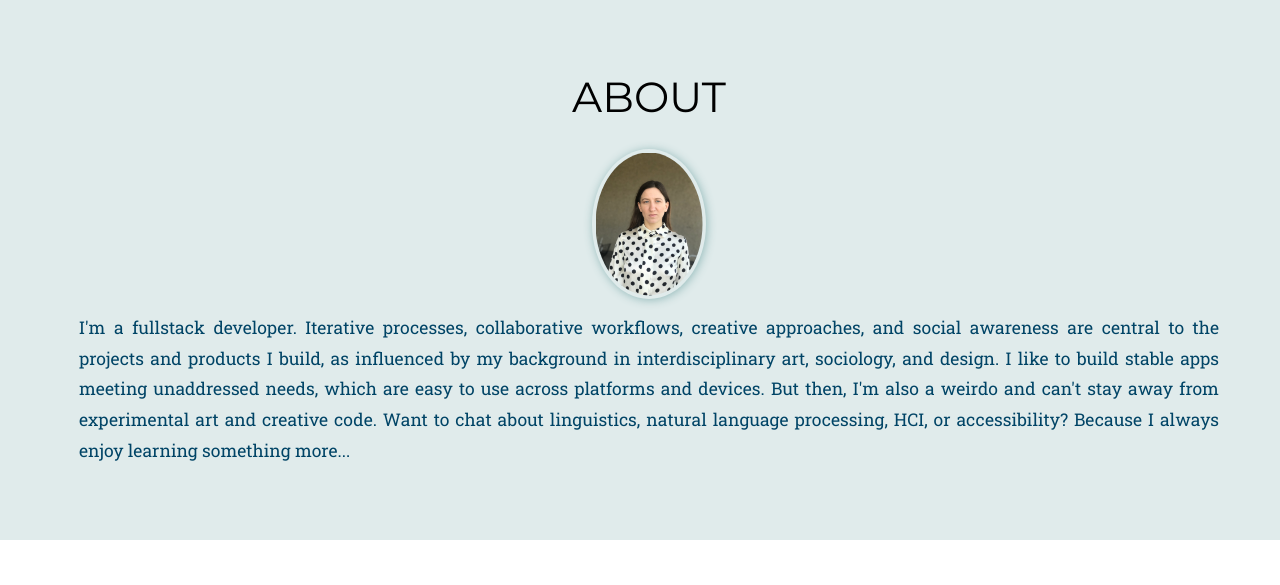
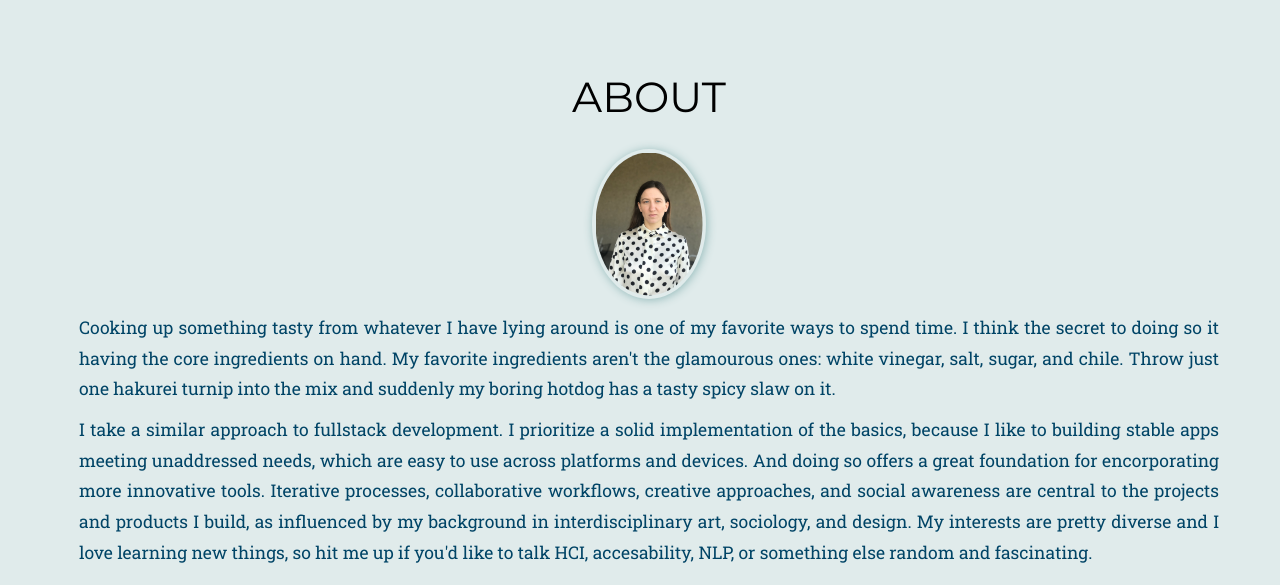
Before and after one commit to pixiephreak/tech-portfolio, a website: page index.html in a window 1280 px wide. Shown: the part 906-1491 px from the top of the page. Drawn offline with nearby package versions, Linux system fonts and the light colour scheme; a web font is replaced by a local one.

Commit message:
update info

```diff
--- a/index.html
+++ b/index.html
@@ -152,7 +152,9 @@
       <div class="row text-center">
         <div class="col-md-12">
           <img src="assets/imgs/bioPic.jpg" alt="headshot" class='img-circle img-responsive center-block'>
-          <p class="copy"> I'm a fullstack developer. Iterative processes, collaborative workflows, creative approaches, and social awareness are central to the projects and products I build, as influenced by my background in interdisciplinary art, sociology, and design. I like to build stable apps meeting unaddressed needs, which are easy to use across platforms and devices. But then, I'm also a weirdo and can't stay away from experimental art and creative code. Want to chat about linguistics, natural language processing, HCI, or accessibility? Because I always enjoy learning something more... </p>
+          <p class="copy">Cooking up something tasty from whatever I have lying around is one of my favorite ways to spend time. I think the secret to doing so it having the core ingredients on hand.
+          My favorite ingredients aren't the glamourous ones: white vinegar, salt, sugar, and chile. Throw just one hakurei turnip into the mix and suddenly my boring hotdog has a tasty spicy slaw on it.</p>
+          <p class="copy"> I take a similar approach to fullstack development. I prioritize a solid implementation of the basics, because I like to building stable apps meeting unaddressed needs, which are easy to use across platforms and devices. And doing so offers a great foundation for encorporating more innovative tools.  Iterative processes, collaborative workflows, creative approaches, and social awareness are central to the projects and products I build, as influenced by my background in interdisciplinary art, sociology, and design. My interests are pretty diverse and I love learning new things, so hit me up if you'd like to talk HCI, accesability, NLP, or something else random and fascinating.  </p>
         </div>
       </div>
     </div>
```
